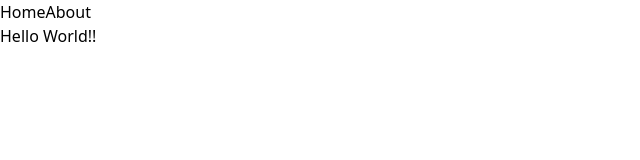
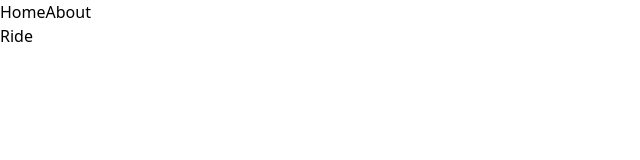
Before and after one commit to Raymondcoder27/Travella, a Vue app: page / in a window 1280 px wide. Shown: the top 160 px of the page, without its empty margins (0-640 px from the left). Built offline with nearby package versions, Linux system fonts and the light colour scheme.

Commit message:
fixes service select component bugs

```diff
--- a/src/components/ServiceSelectLarge.vue
+++ b/src/components/ServiceSelectLarge.vue
@@ -2,8 +2,8 @@
     <div id="ServiceSelectLarge">
         <div class="w-full rounded-2xl bg-gray-100 h-[100px]">
             <div class="flex justify-between p-2">
-                <div class="text-lg">
-                    Hello World!!
+                <div class="text-lg ml-2 text-gary-900 mt-14">
+                    Ride
                 </div>
             </div>
         </div>
```
